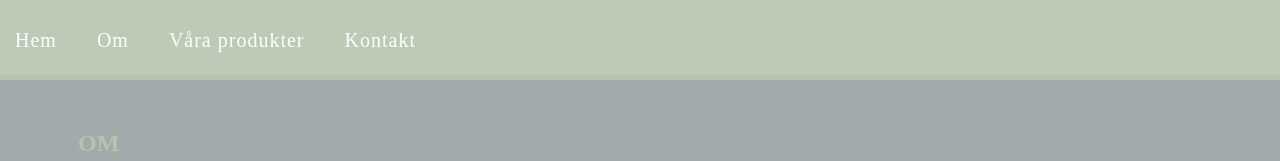
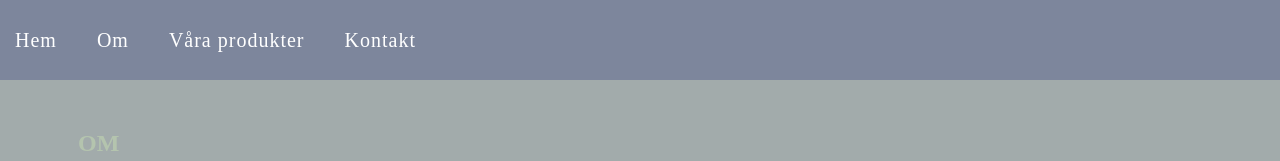
Before and after one commit to danielmedie/webshop, a website built with Parcel: page src/index.html in a window 1280 px wide. Shown: the top 161 px of the page. Built offline with nearby package versions, Linux system fonts and the light colour scheme.

Commit message:
header design

```diff
--- a/src/scss/main.scss
+++ b/src/scss/main.scss
@@ -16,6 +16,7 @@ body{
         //   background-size: cover;
         //   background-repeat: no-repeat;
         //   background-position: center;
+        background-color: #7D869C;
           height: v.$full_height;
           width: v.$full_width;
         //   margin: 0;
@@ -289,7 +290,7 @@ body{
                     text-align: center;
                     align-items: center;
                     padding: 15px;
-                    background-color: rgba(255, 255, 255, 0.1);
+                    background-color: #7D869C;
                     .nav__wrapper__nav--a {
                       font-size: v.$medium;
                       }
```
